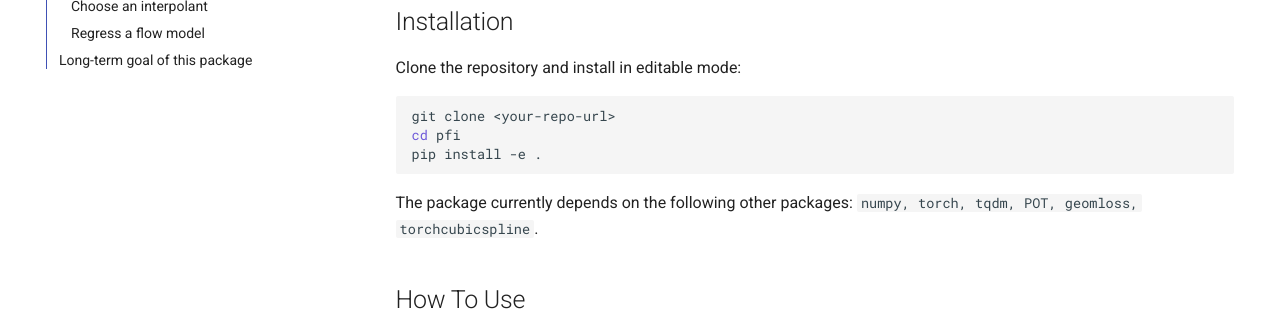
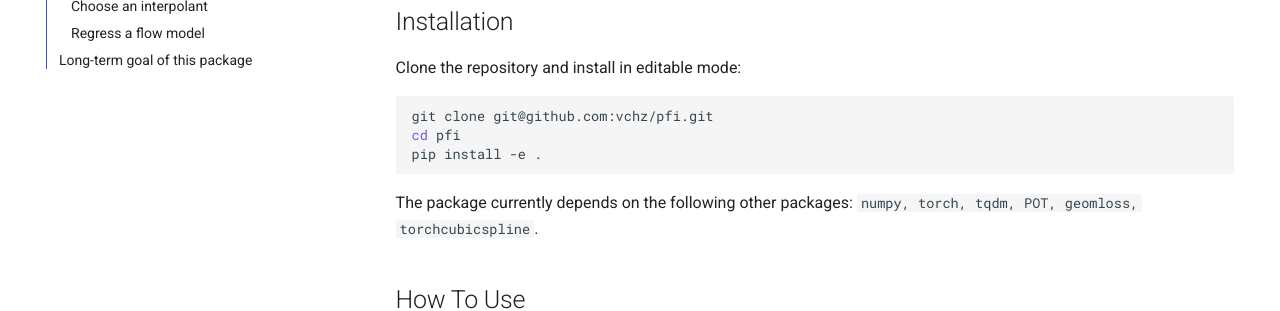
Before and after one commit to vchz/pfi, an MkDocs documentation site: the page built from docs/index.md, in a window 1280 px wide and 900 px high. Shown: the part 315-626 px from the top of the window. Built offline with MkDocs 1.6.1 and Material for MkDocs 9.7.7, drawn with Linux system fonts in a browser that asks for light colours.

Commit message:
new docs

````diff
--- a/docs/index.md
+++ b/docs/index.md
@@ -8,7 +8,7 @@ This documentation explains installation, basic usage, validation, and customiza
 Clone the repository and install in editable mode:
 
 ```bash
-git clone <your-repo-url>
+git clone git@github.com:vchz/pfi.git
 cd pfi
 pip install -e .
 ```
````
Also changed, not shown: site/index.html, site/search/search_index.json, 1 other file.
